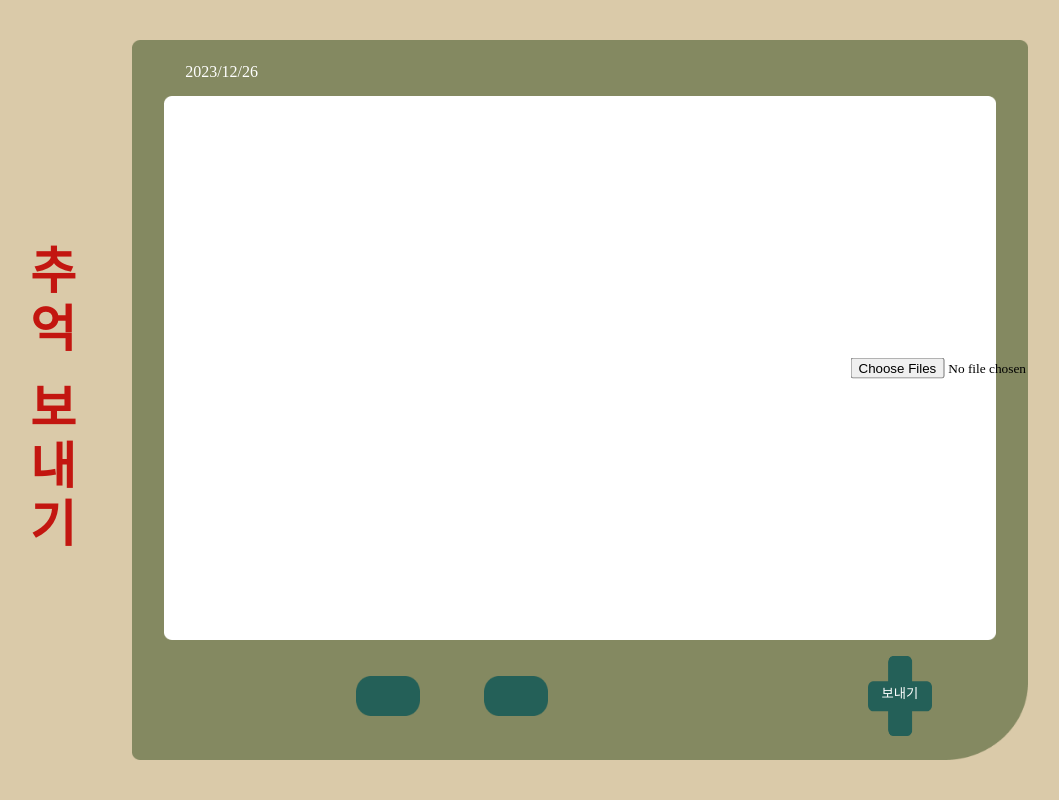
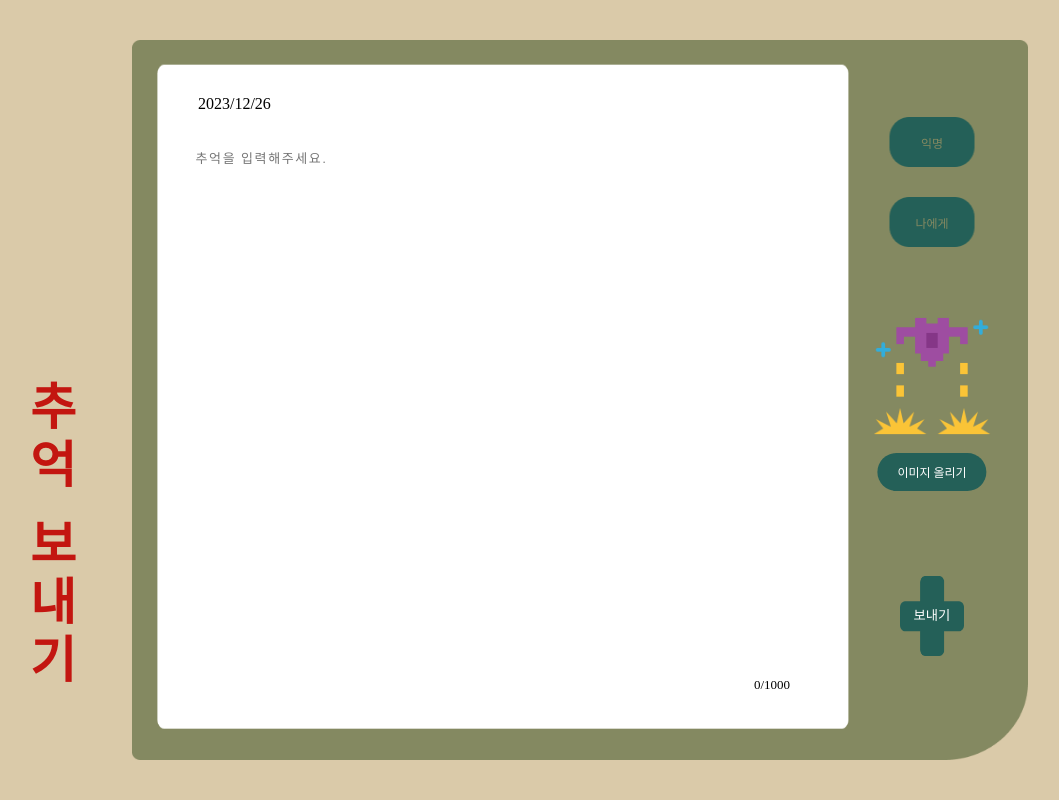
Before and after one commit to seohee0925/Cokothon-RandomDraw, a Python web app: template main/templates/writePage/WritePage.html in a window 1280 px wide. Shown: the whole page, without its empty margins (124-1183 px from the left). Run offline with Jinja, Linux system fonts and the light colour scheme; the template is opened without the code that fills it, so the values that code supplies are empty; some web fonts are replaced.

Commit message:
글쓰기 디자인 전반적으로 수정

```diff
--- a/main/templates/writePage/WritePage.css
+++ b/main/templates/writePage/WritePage.css
@@ -27,39 +27,68 @@ p {
     color: #FFF;
 }
 
-input[type=radio] {
-    color: #848961;
-    position: absolute; top: 88.7%;
+/* .container {
+
+} */
+
+.filebox label {  /* 이미지올리기 */
+    position: absolute;
+    /* top: 53%;
+    left: 80%; */
+    top: 59%;
+    left: 82.5%;
+    transform: translate(-50%, -50%);
+    z-index: 3;
+    cursor: pointer;
+    font-size: 12px;
+    padding: 10px 20px;
+    border-radius: 20px;
+    color: #fff;
+    vertical-align: middle;
+    background-color: #246058;
+    cursor: pointer;
 }
 
-input[type=radio]:checked + label {
-    color: #FFF;
+.filebox input[type="file"] {  /* 기존 파일선택(이미지올리기) 삭제 */
+    position: absolute;
+    width: 0;
+    height: 0;
+    padding: 0;
+    overflow: hidden;
+    border: 0;
 }
 
-#img_upload {
+#img-preview {  /* 이미지 미리보기 */
+    /* position: absolute;
+    top: 48%;
+    left: 77.5%; */
     position: absolute;
-    top: 46%;
-    left: 85%;
+    top: 47%;
+    left: 82.5%;
     transform: translate(-50%, -50%);
-    z-index: 3;
+    z-index: 4;
+    max-width: 90%;
+    max-height: 200px;
 }
 
-#current_date {
+#current-date {  /* 오늘 날짜 */
     position: absolute;
-    top: 7%;
-    left: 27%;
+    color: #000;
+    top: 11%;
+    left: 28%;
     transform: translate(-50%, -50%);
-    z-index: 2;
+    z-index: 4;
 }
 
-#custom_textarea {
-    width: 49%;
-    height: 65%;
+#custom-textarea {  /* 글쓰기 입력창 */
+    width: 48%;
+    height: 62%;
     position: absolute;
     top: 43%;
     left: 55%;
-    transform: translate(-65%, -45%);
-    /* border-radius: 1%; */
+    transform: translate(-62.5%, -40%);
+    letter-spacing : .1rem;  /* 자간 */
+    line-height : 2em;  /* 행간 */
     font-size: 13px;
     background-color: transparent;
     resize: none;
@@ -69,17 +98,33 @@ input[type=radio]:checked + label {
     z-index: 3;
   }
 
-#write_white {
-    width: 65%;
-    height: 68%;
+#char_cnt {  /* 글자수 세기 */
     position: absolute;
-    top: 46%;
-    left: 55%;
+    /* top: 74%;
+    left: 70%; */
+    top: 84%;
+    left: 70%;
     transform: translate(-50%, -50%);
+    font-size: 13px;
+    color:#000;
+    z-index: 3;
+}
+
+#write-white {  /* 게임기 흰색 배경 */
+    /* width: 65%;
+    height: 71%; */
+    width: 54%;
+    height: 83%;
+    position: absolute;
+    /* top: 46%;
+    left: 55%; */
+    top: 50%;
+    left: 49%;
+    transform: translate(-50%, -50.5%);
     z-index: 2;
 }
 
-#write_game {
+#write-game {  /* 게임기 녹색 배경 */
     width: 70%;
     height: 90%;
     position: absolute;
@@ -89,32 +134,51 @@ input[type=radio]:checked + label {
     z-index: 1;
 }
 
-#write_btn_1 {
-    width: 5%;
-    height: 5%;
+.radio-label-2 {  /* 라디오 버튼_익명 */
     position: absolute;
-    top: 87%;
-    left: 40%;
+    /* top: 87%;
+    left: 45%; */
+    top: 18%;
+    left: 82.5%;
     transform: translate(-50%, -50%);
     z-index: 2;
+    cursor: pointer;
 }
 
-#write_btn_2 {
-    width: 5%;
-    height: 5%;
+.radio-label-1 {  /* 라디오 버튼_나에게 */
     position: absolute;
-    top: 87%;
+    /* top: 87%;
+    left: 35%; */
+    top: 28%;
+    left: 82.5%;
+    transform: translate(-50%, -50%);
+    z-index: 2;
+    cursor: pointer;
+}
+
+.text-over-image {  /* 라디오 버튼 글자 */
+    position: absolute;
+    top: 48%;
     left: 50%;
     transform: translate(-50%, -50%);
-    z-index: 2;
+    z-index: 1;
+    color: #848961;
+    font-size: 12px;
 }
 
-#write_btn_send {
+input[type=radio]:checked + label {  /* 라디오 버튼 클릭 시 */
+    color: #FFF;
+}
+
+#write-btn-send {  /* 보내기 */
     width: 5%;
     height: 10%;
     position: absolute;
-    top: 87%;
-    left: 80%;
+    /* top: 87%;
+    left: 75%; */
+    top: 77%;
+    left: 82.5%;
     transform: translate(-50%, -50%);
     z-index: 2;
+    cursor: pointer;
 }
--- a/main/templates/writePage/WritePage.html
+++ b/main/templates/writePage/WritePage.html
@@ -3,52 +3,96 @@
 <head>
     <meta charset="UTF-8">
     <title>Wrtie</title>
+
+    <script>
+        function clickRadio(id) {
+            var radio = document.getElementById(id);
+            if (radio) {
+                radio.click();
+            }
+        }
+
+        function showImagePreview(input) {
+            var preview = document.getElementById('img-preview');
+            var files = input.files;
+
+            if (files.length > 0) {
+                var reader = new FileReader();
+                reader.onload = function (e) {
+                    preview.src = e.target.result;
+                };
+                reader.readAsDataURL(files[0]);
+            } else {
+                preview.src = '';
+            }
+        }
+
+        // 글자수 세기
+        function countChars() {
+            var text = document.getElementById("custom-textarea").value;
+            var charCount = text.length;
+
+            document.getElementById("char_cnt").innerHTML = charCount + "/1000";
+          }
+    </script>
 </head>
 <body>
+    <div id="container">
         <link rel="stylesheet" href="WritePage.css">
         <h1>추억 보내기</h1>
         <div>
-        <input type="radio" id="write_btn_2" name="who" style="z-index: 3; opacity: 0; position: absolute; top: 88.7%;" /> <label for="write_btn_2">익명으로</label>
-        <img id="write_btn_2" src="img/write_btn_2.png" >
+            <input type="radio" id="write-btn-2" name="who" style="opacity: 0;" onclick="alert('클릭!')" />
+            <label for="write-btn-2" class="radio-label-2" onclick="clickRadio('write-btn-2');">
+                <div class="text-over-image">익명</div>
+                <img class="radio-btn" src="img/write_btn_2.png" alt="익명">
+            </label>
 
-        <input type="radio" id="write_btn_1" name="who" style="z-index: 3; opacity: 0;" /> <label for="write_btn_1">나에게</label>
-        <img id="write_btn_1" src="img/write_btn_1.png" >
+            <input type="radio" id="write-btn-1" name="who" style="opacity: 0;" onclick="alert('클릭!')" />
+            <label for="write-btn-1" class="radio-label-1" onclick="clickRadio('write-btn-1');">
+                <div class="text-over-image">나에게</div>
+                <img class="radio-btn" src="img/write_btn_1.png" alt="나에게">
+            </label>
         </div>
-    <div>
+
         <button type="button" onclick="alert('클릭!')">
-            <p id="write_btn_send" style="z-index: 3; position: absolute; top: 88.7%;">보내기</p>
-            <img id="write_btn_send" src="img/write_btn_send.png" >
+            <!-- <p id="write-btn-send" style="z-index: 3; position: absolute; top: 88.7%;">보내기</p> -->
+            <p id="write-btn-send" style="z-index: 3; position: absolute; top: 79%;">보내기</p>
+            <img id="write-btn-send" src="img/write_btn_send.png" >
         </button>
-    </div>
 
         <div>
 
-        <div>
-            <input type="file" id="img_upload" accept="image/*" required multiple>
-
+            <div class="filebox">
+                <label for="file">이미지 올리기</label>
+                <input type="file" id="file" onchange="showImagePreview(this);" >
             </div>
+            <!-- <img id="img-preview" height=15%> -->
+            <img id="img-preview" src="img/write_retro_icon.png" height=15%>
 
             <div>
-            <p id="current_date"></p>
-            <textarea id="custom_textarea"></textarea>
+                <p id="current-date"></p>
+                <textarea id="custom-textarea" maxlength="1000" placeholder="추억을 입력해주세요." oninput="countChars()"></textarea>
+                <p id="char_cnt">0/1000</p>
                 <script>
                     date = new Date();
                     year = date.getFullYear();
                     month = date.getMonth() + 1;
                     day = date.getDate();
                     var inputValue = year + "/" + month + "/" + day;
-                document.getElementById("current_date").innerText = inputValue;  // <p> 태그에 값을 넣기
+                    document.getElementById("current-date").innerText = inputValue;  // <p> 태그에 값을 넣기
                 </script>
             </div>
 
             <div>
-            <img id="write_white" src="img/write_white.png" >
+                <img id="write-white" src="img/write_white.png" >
             </div>
 
             <div>
-            <img id="write_game" src="img/write_game.png" >
-        </div>
+                <img id="write-game" src="img/write_game.png" >
             </div>
 
+        </div>
+
+    </div>
 </body>
 </html>
```
Also changed, not shown: main/templates/writePage/img/write_retro_icon.png (added), 2 other files. Lines whose indentation alone changed are shown as unchanged.
